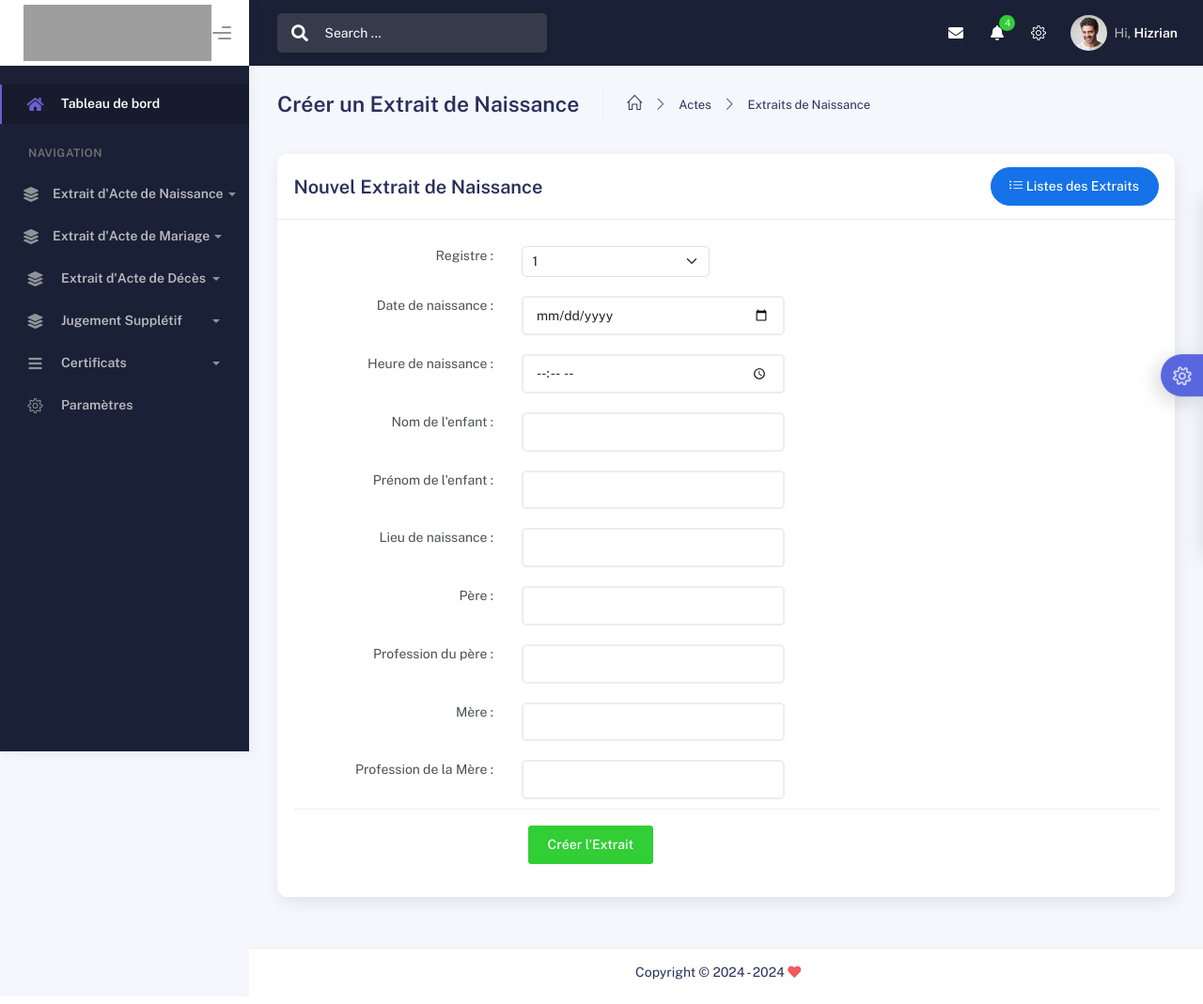
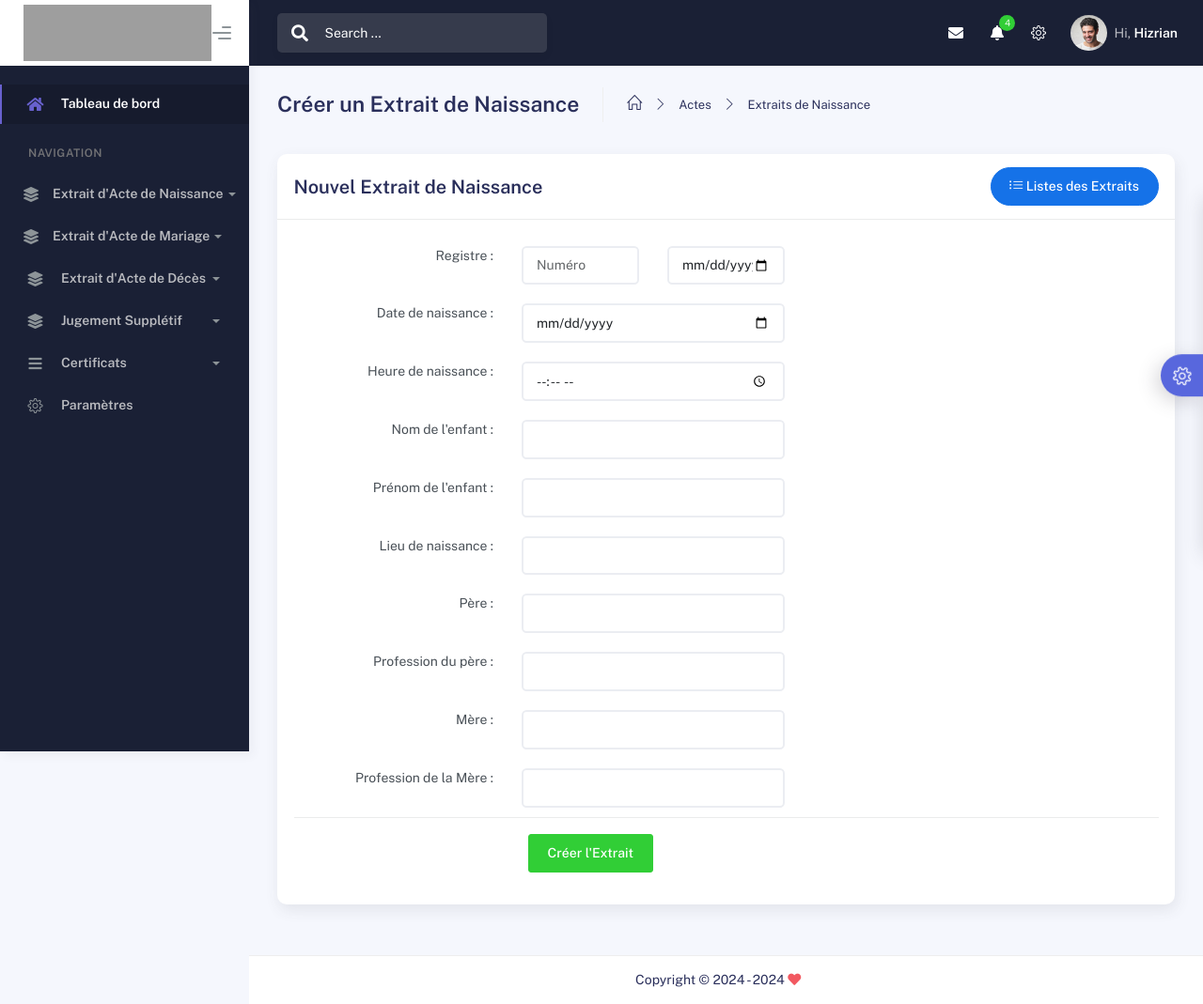
Before and after one commit to Ivanyao2002/Gestion-d-tats-civils, a Django app: page /Extrait-de-naissance/Creation_extrait/ in a window 1280 px wide. Shown: the whole page at 94% size. Before the commit the page ends 1043 px from the top, so only its background shows below. Run offline with Django 5.2, Linux system fonts and the light colour scheme; tables that the repository leaves empty hold one stand-in row (values such as "Sample post"); some libraries are stand-ins or nearby versions; grey boxes are pictures that could not be loaded.

Commit message:
Modif Birth 2

```diff
--- a/src/Birth_Certificate/templates/Create_birthCertificate.html
+++ b/src/Birth_Certificate/templates/Create_birthCertificate.html
@@ -57,16 +57,22 @@
                                 <form method="POST" id="birth-form" action="{% url 'Birth_Certificate:Creation_extrait' %}" target="_blank" onsubmit="clearForm()">
                                     {% csrf_token %}
                                     <div class="form-group row">
-                                        <label for="registry" class="col-lg-3 col-md-3 col-sm-4 text-end">Registre :</label>
-                                        <div class="col-lg-4 col-md-9 col-sm-8">
-                                            <select class="form-select input-fixed" id="registry" name="registry">
-                                                {% for registry in registries %}
-                                                    <option value="{{ registry.id }}">{{ registry.registry_id }}</option>
-                                                {% endfor %}
-                                            </select>
-                                            {% if form.registry.errors %}
+                                        <label for="num_registry" class="col-lg-3 col-md-3 col-sm-4 text-end">Registre :</label>
+                                        <div class="col-lg-2 col-md-4 col-sm-4">
+                                            <input type="text" class="form-control" id="num_registry" name="num_registry" placeholder="Numéro" required>
+                                            {% if form.num_registry.errors %}
                                                 <ul class="text-danger">
-                                                    {% for error in form.registry.errors %}
+                                                    {% for error in form.num_registry.errors %}
+                                                        <li>{{ error }}</li>
+                                                    {% endfor %}
+                                                </ul>
+                                            {% endif %}
+                                        </div>
+                                        <div class="col-lg-2 col-md-5 col-sm-4">
+                                            <input type="date" class="form-control" id="registration_date" name="registration_date" placeholder="Date" required>
+                                            {% if form.registry_part2.errors %}
+                                                <ul class="text-danger">
+                                                    {% for error in form.registry_part2.errors %}
                                                         <li>{{ error }}</li>
                                                     {% endfor %}
                                                 </ul>
@@ -77,7 +83,7 @@
                                     <div class="form-group row">
                                         <label for="birth_date" class="col-lg-3 col-md-3 col-sm-4 text-end">Date de naissance :</label>
                                         <div class="col-lg-4 col-md-9 col-sm-8">
-                                            <input type="date" class="form-control" id="birth_date" name="birth_date" required>
+                                            <input type="date" class="form-control" id="birth_date" name="birth_date" >
                                             {% if form.birth_date.errors %}
                                                 <ul class="text-danger">
                                                     {% for error in form.birth_date.errors %}
@@ -91,7 +97,7 @@
                                     <div class="form-group row">
                                         <label for="birth_time" class="col-lg-3 col-md-3 col-sm-4 text-end">Heure de naissance :</label>
                                         <div class="col-lg-4 col-md-9 col-sm-8">
-                                            <input type="time" class="form-control" id="birth_time" name="birth_time" required>
+                                            <input type="time" class="form-control" id="birth_time" name="birth_time" >
                                             {% if form.birth_time.errors %}
                                                 <ul class="text-danger">
                                                     {% for error in form.birth_time.errors %}
@@ -105,7 +111,7 @@
                                     <div class="form-group row">
                                         <label for="child_first_name" class="col-lg-3 col-md-3 col-sm-4 text-end">Nom de l'enfant :</label>
                                         <div class="col-lg-4 col-md-9 col-sm-8">
-                                            <input type="text" class="form-control" id="child_first_name" name="child_first_name" required>
+                                            <input type="text" class="form-control" id="child_first_name" name="child_first_name" >
                                             {% if form.child_last_name.errors %}
                                                 <ul class="text-danger">
                                                     {% for error in form.child_last_name.errors %}
@@ -119,7 +125,7 @@
                                     <div class="form-group row">
                                         <label for="child_last_name" class="col-lg-3 col-md-3 col-sm-4 text-end">Prénom de l'enfant :</label>
                                         <div class="col-lg-4 col-md-9 col-sm-8">
-                                            <input type="text" class="form-control" id="child_last_name" name="child_last_name" required>
+                                            <input type="text" class="form-control" id="child_last_name" name="child_last_name" >
                                             {% if form.child_first_name.errors %}
                                                 <ul class="text-danger">
                                                     {% for error in form.child_first_name.errors %}
@@ -133,7 +139,7 @@
                                     <div class="form-group row">
                                         <label for="birthplace" class="col-lg-3 col-md-3 col-sm-4 text-end">Lieu de naissance :</label>
                                         <div class="col-lg-4 col-md-9 col-sm-8">
-                                            <input type="text" class="form-control" id="birthplace" name="birthplace" required>
+                                            <input type="text" class="form-control" id="birthplace" name="birthplace" >
                                             {% if form.birthplace.errors %}
                                                 <ul class="text-danger">
                                                     {% for error in form.birthplace.errors %}
@@ -147,7 +153,7 @@
                                     <div class="form-group row">
                                         <label for="father" class="col-lg-3 col-md-3 col-sm-4 text-end">Père :</label>
                                         <div class="col-lg-4 col-md-9 col-sm-8">
-                                            <input type="text" class="form-control" id="father" name="father" required>
+                                            <input type="text" class="form-control" id="father" name="father" >
                                             {% if form.father.errors %}
                                                 <ul class="text-danger">
                                                     {% for error in form.father.errors %}
@@ -161,7 +167,7 @@
                                     <div class="form-group row">
                                         <label for="father_profession" class="col-lg-3 col-md-3 col-sm-4 text-end">Profession du père :</label>
                                         <div class="col-lg-4 col-md-9 col-sm-8">
-                                            <input type="text" class="form-control" id="father_profession" name="father_profession" required>
+                                            <input type="text" class="form-control" id="father_profession" name="father_profession" >
                                             {% if form.father_profession.errors %}
                                                 <ul class="text-danger">
                                                     {% for error in form.father_profession.errors %}
@@ -175,7 +181,7 @@
                                     <div class="form-group row">
                                         <label for="mother" class="col-lg-3 col-md-3 col-sm-4 text-end">Mère :</label>
                                         <div class="col-lg-4 col-md-9 col-sm-8">
-                                            <input type="text" class="form-control" id="mother" name="mother" required>
+                                            <input type="text" class="form-control" id="mother" name="mother" >
                                             {% if form.mother.errors %}
                                                 <ul class="text-danger">
                                                     {% for error in form.mother.errors %}
@@ -189,7 +195,7 @@
                                     <div class="form-group row">
                                         <label for="mother_profession" class="col-lg-3 col-md-3 col-sm-4 text-end">Profession de la Mère :</label>
                                         <div class="col-lg-4 col-md-9 col-sm-8">
-                                            <input type="text" class="form-control" id="mother_profession" name="mother_profession" required>
+                                            <input type="text" class="form-control" id="mother_profession" name="mother_profession" >
                                             {% if form.mother_profession.errors %}
                                                 <ul class="text-danger">
                                                     {% for error in form.mother_profession.errors %}
@@ -244,6 +250,7 @@
 
     // Mettre le minimum de l'input des dates
     document.getElementById("birth_date").max = today;
+    document.getElementById("registration_date").max = today;
 
     function clearForm() {
         setTimeout(() => {
--- a/src/Model/models.py
+++ b/src/Model/models.py
@@ -85,7 +85,7 @@ class Death(models.Model):
 
 
 class Birth(models.Model):
-    num_registry = models.CharField(max_length=20)
+    num_registry = models.CharField(unique=True, max_length=20)
     registration_date = models.DateField()
     birth_date = models.DateField()
     birth_time = models.TimeField(blank=True, null=True)
```
Also changed, not shown: src/Birth_Certificate/templates/Update_birth.html (+13 -4 lines).
